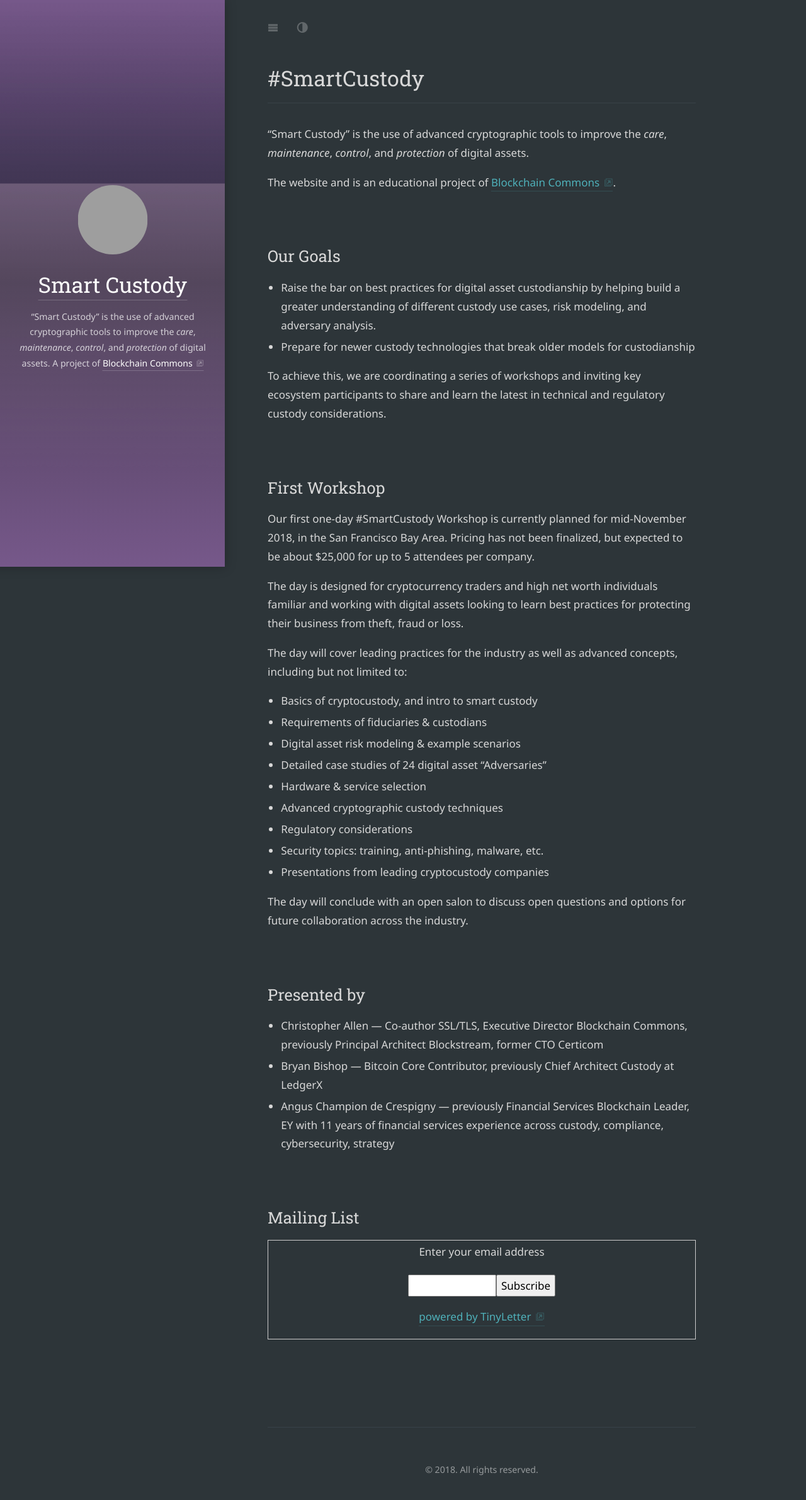
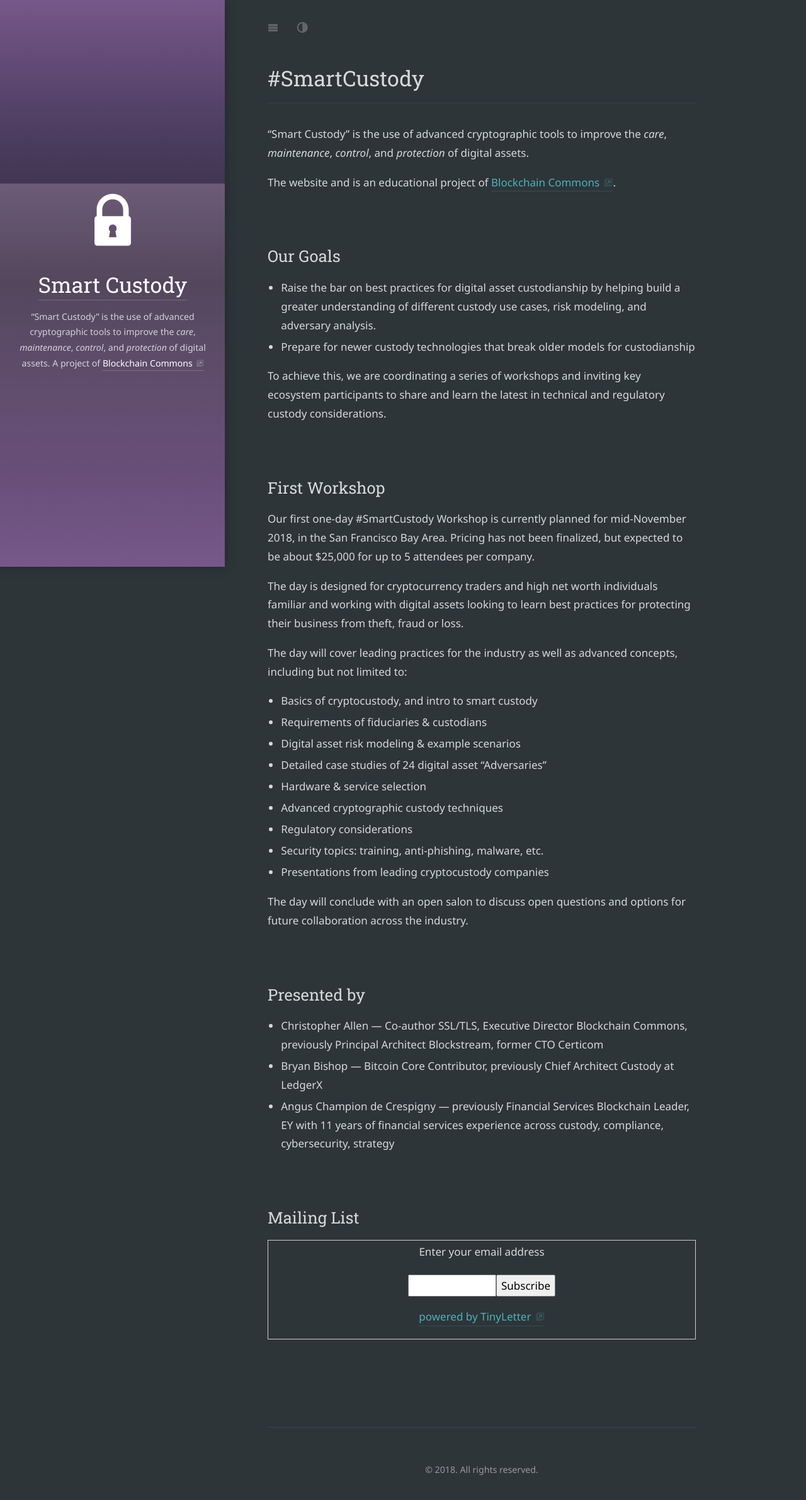
Before and after one commit to BlockchainCommons/www.SmartCustody.com, a Jekyll site: the page built from README.md, in a window 1280 px wide. Shown: the whole page at 63% size. Built offline with Jekyll 4.4.1, drawn with Linux system fonts in a browser that asks for light colours; some web fonts are replaced; our own code applies the rules of GitHub Pages for plain Markdown files; grey boxes are pictures that could not be loaded.

Commit message:
Added lock icon

```diff
--- a/_config.yml
+++ b/_config.yml
@@ -35,7 +35,7 @@
 # A (square) logo for your site.
 # If provided, it will be shown at the top of the sidebar.
 # It also used by the `jekyll-seo-tag` plugin.
-logo:                  none
+logo:                  folder-locked.svg
 
 # This should be the same author as first entry in `_data/authors.yml`.
 author:                 Blockchain Commons
```
Also changed, not shown: folder-locked.svg (added).
